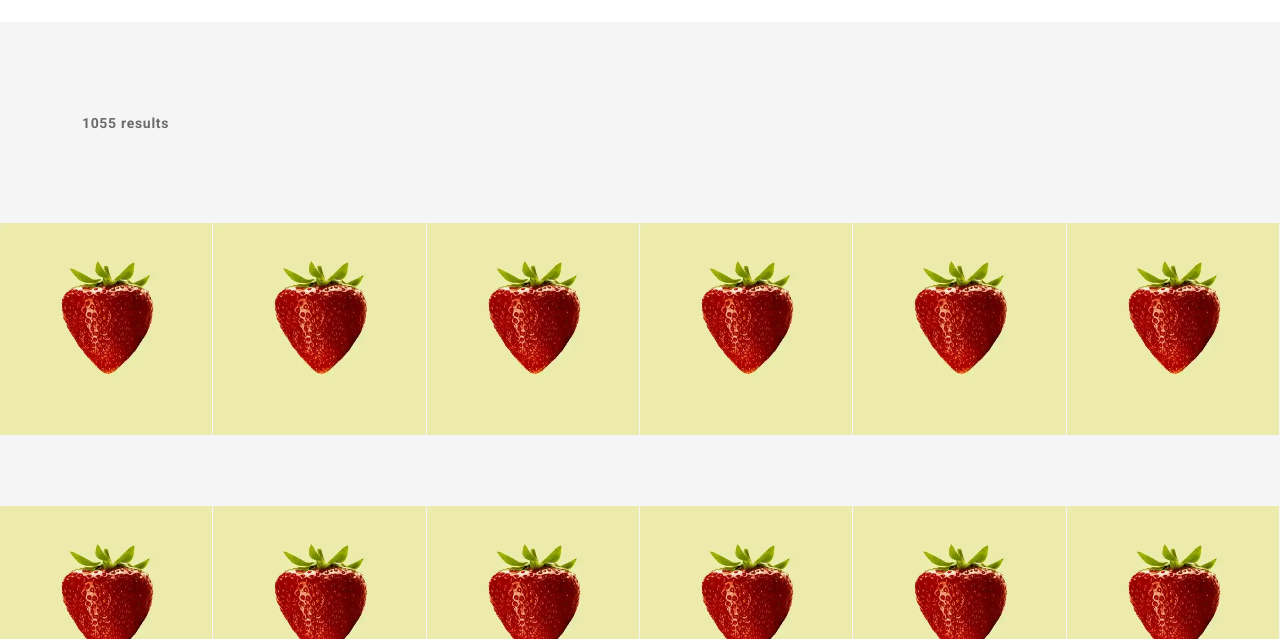
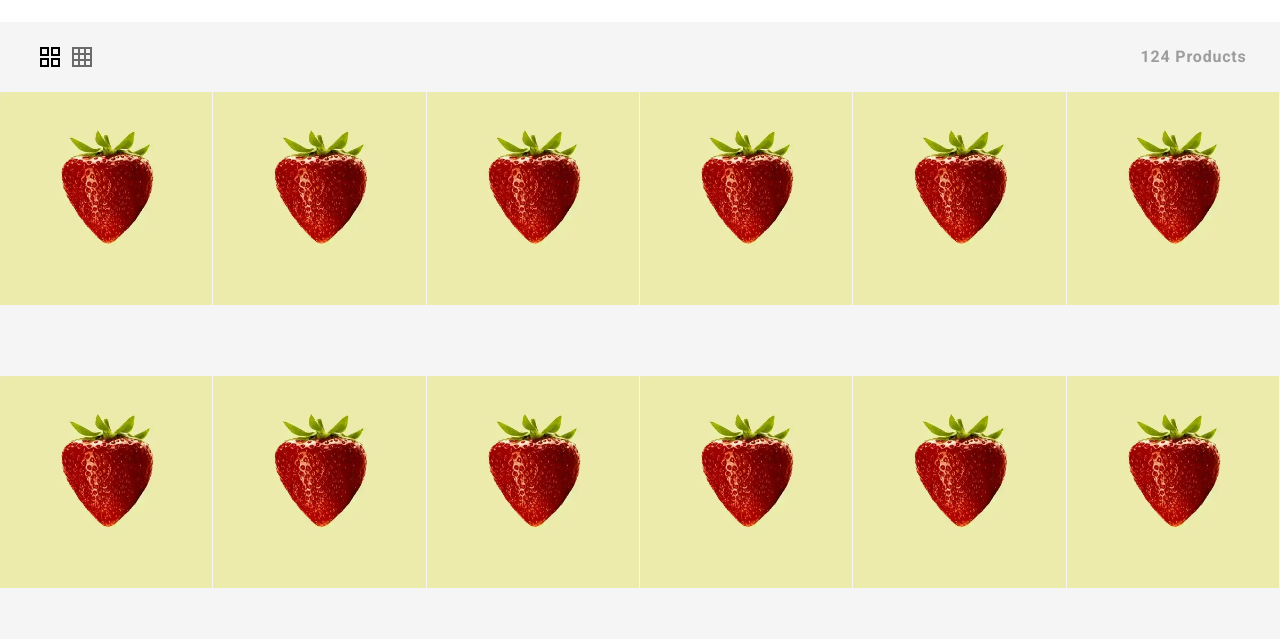
Before and after one commit to sofiiiaaa/progetto-lacerba, a website: page listato.html in a window 1280 px wide. Shown: the part 161-800 px from the top of the page. Drawn offline with Linux system fonts and the light colour scheme; a web font is replaced by a local one.

Commit message:
messe a posto barre di visionamento listato sm+lg

```diff
--- a/listato.html
+++ b/listato.html
@@ -72,7 +72,27 @@
     </div>
 
     <div id="n-results">
-        <h3>1055 results</h3>
+        <div id="screen-sm"><h3>1055 results</h3></div>
+        <div id="screen-md">
+            <button id="listato-and-description">
+            <?xml version="1.0" encoding="UTF-8"?>
+            <svg xmlns="http://www.w3.org/2000/svg" width="20" height="20" viewBox="0 0 20 20" fill="none">
+                <path fill-rule="evenodd" clip-rule="evenodd"
+                    d="M2 2H7V7H2V2ZM0 0H2H7H9V2V7V9H7H2H0V7V2V0ZM2 13H7V18H2V13ZM0 11H2H7H9V13V18V20H7H2H0V18V13V11ZM18 2H13V7H18V2ZM13 0H11V2V7V9H13H18H20V7V2V0H18H13ZM13 13H18V18H13V13ZM11 11H13H18H20V13V18V20H18H13H11V18V13V11Z"
+                    fill="black"></path>
+            </svg>
+        </button>
+            <button id="listato-just-img">
+            <?xml version="1.0" encoding="UTF-8"?>
+            <?xml version="1.0" encoding="UTF-8"?>
+            <svg xmlns="http://www.w3.org/2000/svg" width="20" height="20" viewBox="0 0 20 20" fill="none">
+                <path fill-rule="evenodd" clip-rule="evenodd"
+                    d="M6 6V2H2V6H6ZM6 8H2V9.5V12H6V8ZM8 12V8H12V12H8ZM6 14H2V18H6V14ZM8 18V14H12V18H10H8ZM8 20H7H6H2H0V18V14V13V12V9.5V8V7V6V2V0H2H6H7H8H10H12H13H14H18H20V2V6V7V8V9.5V12V13V14V18V20H18H14H13H12H10H8ZM14 18H18V14H14V18ZM14 12H18V9.5V8H14V12ZM14 6H18V2H14V6ZM12 2H10H8V6H12V2Z"
+                    fill="#6B6B6B"></path>
+            </svg>
+        </button>
+            <h3>124 Products</h3>
+        </div>
     </div>
 
 <!--listato-->
--- a/src/scss/_header.scss
+++ b/src/scss/_header.scss
@@ -46,11 +46,12 @@ header {
 
 nav {
     margin-left: 3%;
-
 }
 
 
+
 /***********MEDIA*****************************/
+
 
 @media(max-width:1023px) {
 
@@ -61,6 +62,25 @@ nav {
 
     #home,
     #listato {
+        @include not-showed;
+    }
+
+        #screen-sm{
+            @include not-showed;
+        }
+
+        #screen-md{
+        display:block;
+
+    }
+}
+
+@media (min-width:320px) {
+    #screen-sm {
+        display: block;
+    }
+
+    #screen-md {
         @include not-showed;
     }
 }
@@ -78,4 +98,33 @@ nav {
         text-decoration: none;
     }
 
+        #screen-sm {
+            @include not-showed;
+        }
+
+        #screen-md {
+            display:flex;
+            //  height:70px;
+            height:70px;
+            margin-left:2.625%;
+
+            button{
+                border:transparent;
+                background-color: transparent;
+
+            }
+            h3{
+                margin:auto;
+                margin-right:0;
+                padding:0 2.68% 0 0;
+                @include font(700, 16px,150%);
+                letter-spacing: 0.05em;
+                color:#9D9D9D;
+
+
+
+            }
+        }
+
+
 }
--- a/src/scss/_listato.scss
+++ b/src/scss/_listato.scss
@@ -3,6 +3,7 @@
     grid-template-columns: 50% 50% ;
     background-color: #F5F5F5;
     overflow: hidden;
+
 
     #item-17, #item-18{
         display:none;
@@ -19,13 +20,13 @@
 
     button{
         border: none;
-
+        background-color: transparent;
+        border:transparent ;
                 &.favorite {
                     position: absolute;
                     top:4.8128%;
                     right:8%;
                     // right:5.5240%;
-                    background-color: transparent;
                     width: 12px;
                 }
     }
```
Also changed, not shown: assest/css/style.css.
